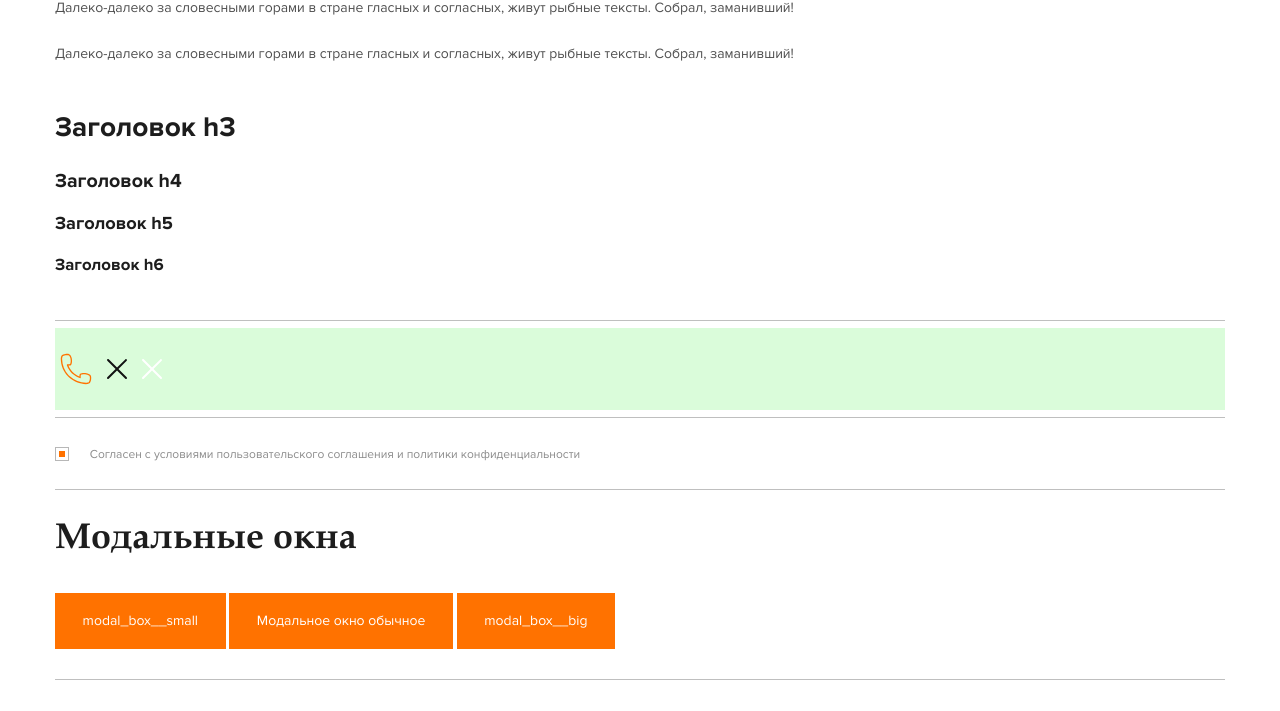
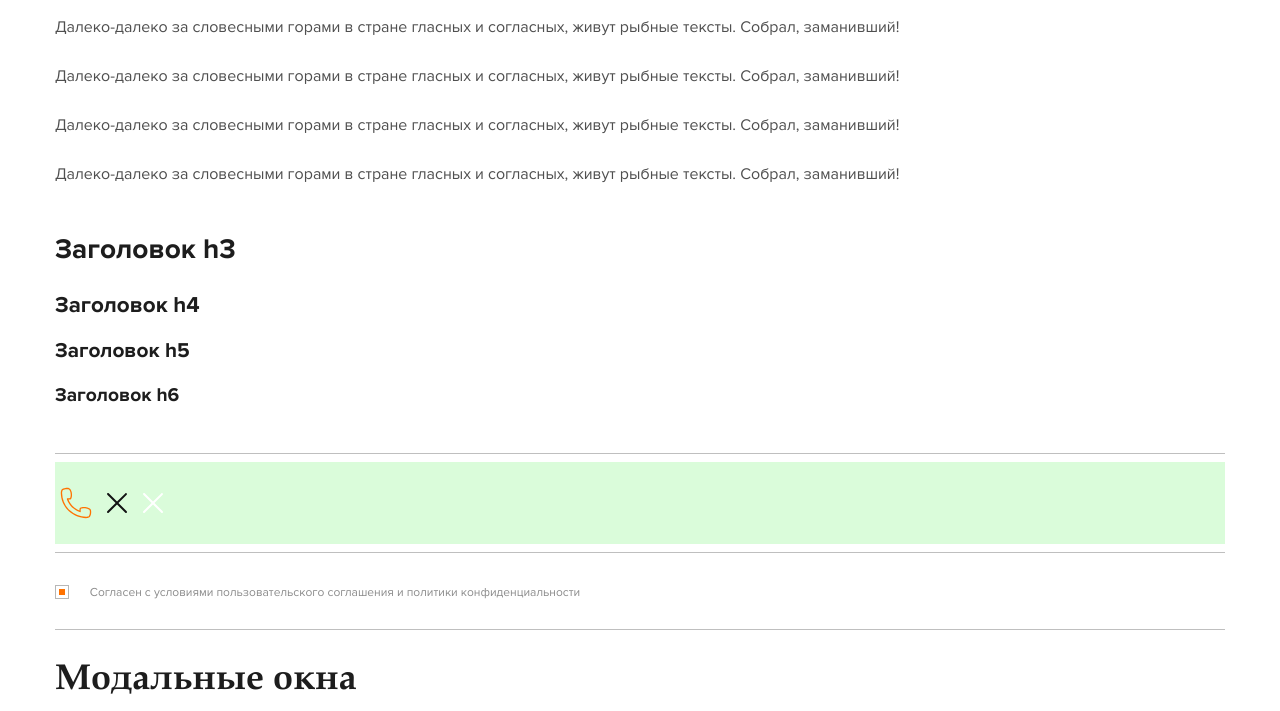
Before and after one commit to tochcha/-Base_vscode, a plain HTML site: page index.html in a window 1280 px wide. Shown: the part 337-1048 px from the top of the page. Drawn offline with Linux system fonts and the light colour scheme; some packages are replaced by stand-ins of ours; a script that the page names is missing; files whose address does not match are found by name.

Commit message:
тест git push в терминале

```diff
--- a/index.html
+++ b/index.html
@@ -67,6 +67,8 @@
 						<div class="demo_box">
 							<h1>Заголовок h1</h1>
 							<h2>Заголовок h2</h2>
+							<p>Далеко-далеко за словесными горами в стране гласных и согласных, живут рыбные тексты. Собрал, заманивший!</p>
+							<p>Далеко-далеко за словесными горами в стране гласных и согласных, живут рыбные тексты. Собрал, заманивший!</p>
 							<p>Далеко-далеко за словесными горами в стране гласных и согласных, живут рыбные тексты. Собрал, заманивший!</p>
 							<p>Далеко-далеко за словесными горами в стране гласных и согласных, живут рыбные тексты. Собрал, заманивший!</p>
 							<h3>Заголовок h3</h3>
--- a/scss/base/_variables.scss
+++ b/scss/base/_variables.scss
@@ -2,7 +2,7 @@
 $min-width: 320px;
 $max-width: 1200px;
 $base-bg: #fff;
-$base-font-size: 14px;
+$base-font-size: 16px;
 $base-line-height: 1.5;
 $font1: ProximaNova, sans-serif;
 $font2: BookAntiqua, sans-serif;
```
Also changed, not shown: css/style.css.
